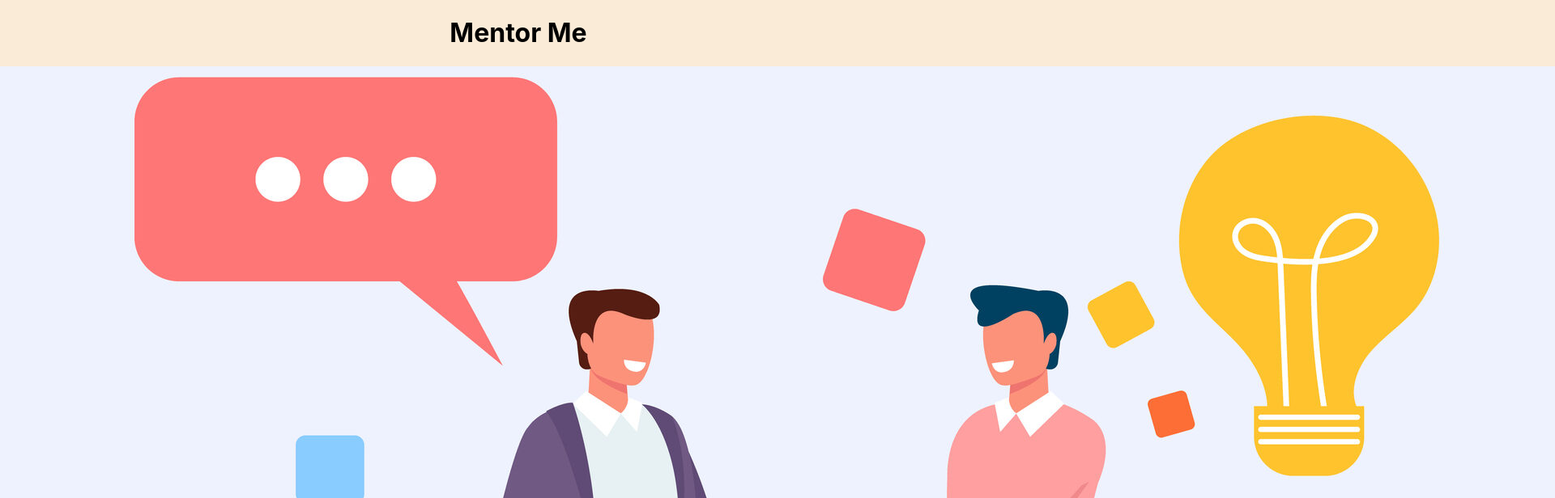
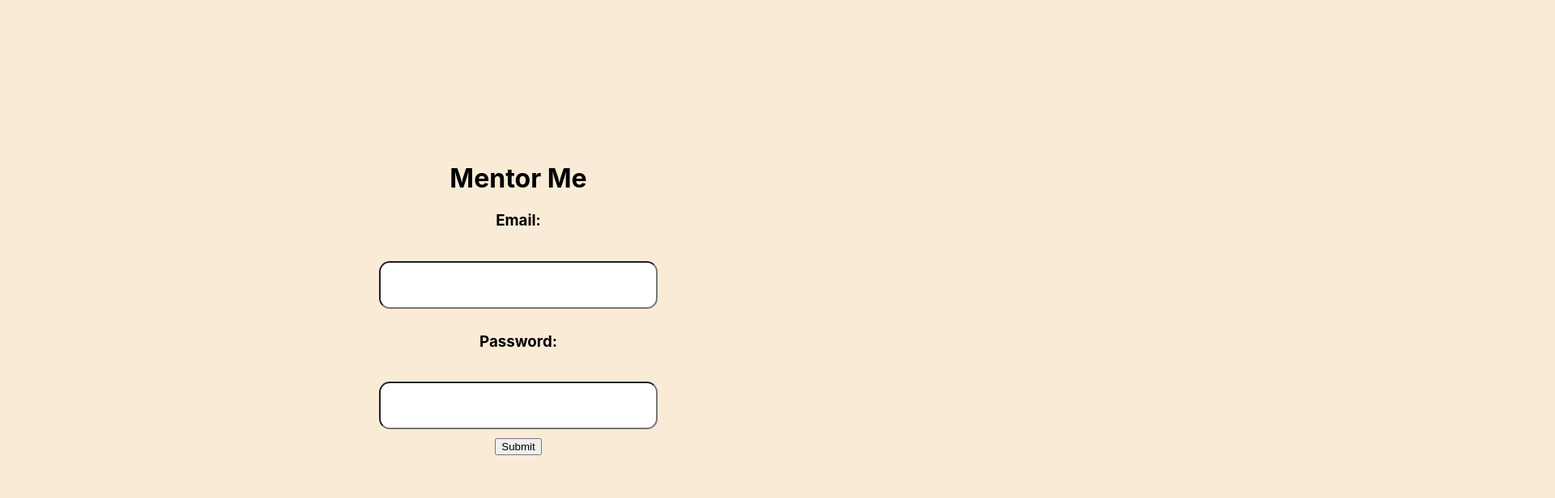
Before and after one commit to mayambacode/mentorme, a React (Create React App) app in the folder app/: page /login in a window 1280 px wide. Shown: the top 616 px of the page at 81% size, 1920 px wide, since content can reach past the window. Built offline with nearby package versions, Linux system fonts and the light colour scheme.

Commit message:
login css stuff czarina

```diff
--- a/app/src/App.css
+++ b/app/src/App.css
@@ -69,3 +69,7 @@ background-color: antiquewhite;
 max-width: 5%;
 max-height: 5%;
 }
+
+#Login {
+  padding-top: 14%;
+}
--- a/app/src/views/Login.js
+++ b/app/src/views/Login.js
@@ -1,24 +1,16 @@
 const Login = () => {
     return (
-        <div className="Login">
+        <div id="Login">
 
         <h1>Mentor Me</h1>
-        <div id="img">
-
-           <img src="../images/handshake.jpg" alt=""/>
-        </div>
-
 
         <form>
-
-            <h3>Email:</h3> <input id="user" type="email" name="username"></input> <br/>
-            <h3>Password:</h3> <input id="pass" type="password"></input><br/>
+            <h3>Email:</h3><br/><input id="user" type="email" name="username"></input> <br/>
+            <h3>Password:</h3><br/> <input id="pass" type="password"></input><br/>
             <input id="submitBtn" type="submit"></input>
-
         </form>
 
         </div>
-
     );
 }
 
```
Also changed, not shown: app/public/images/login.jpg (added).
